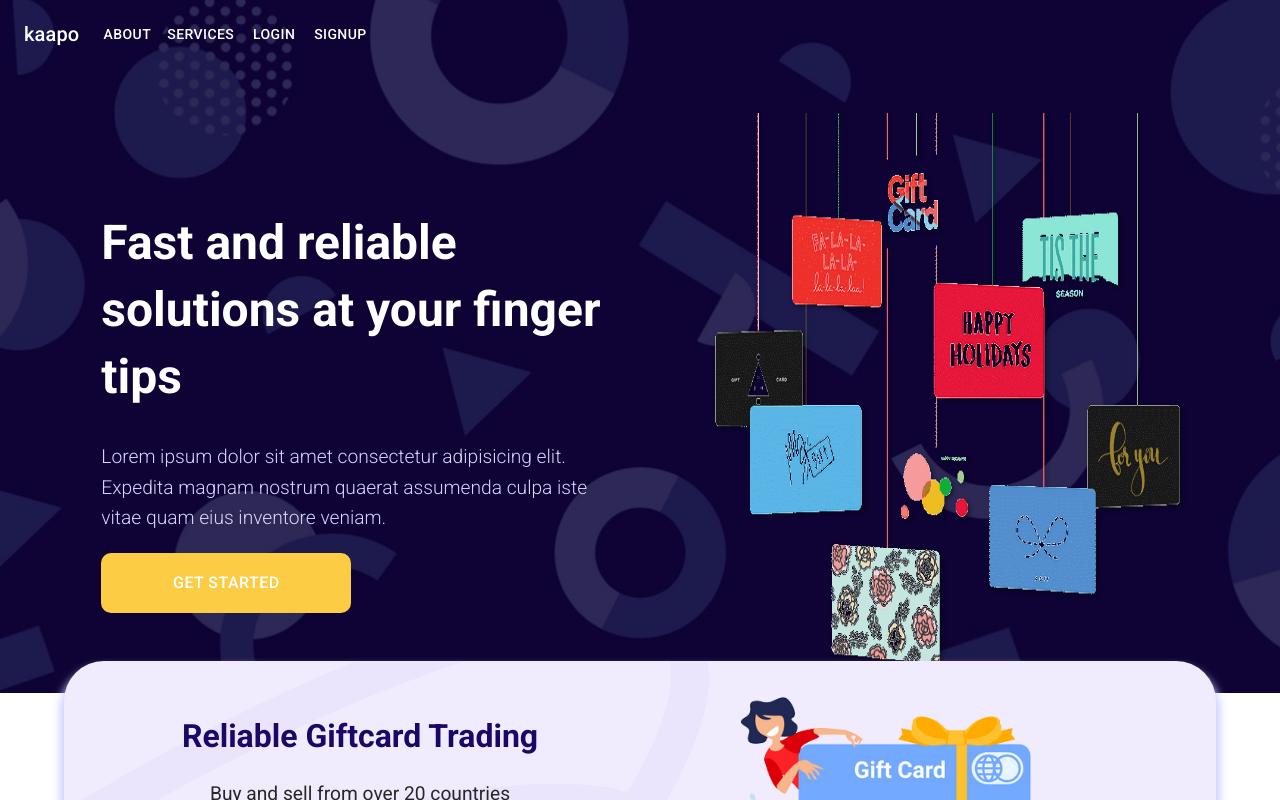
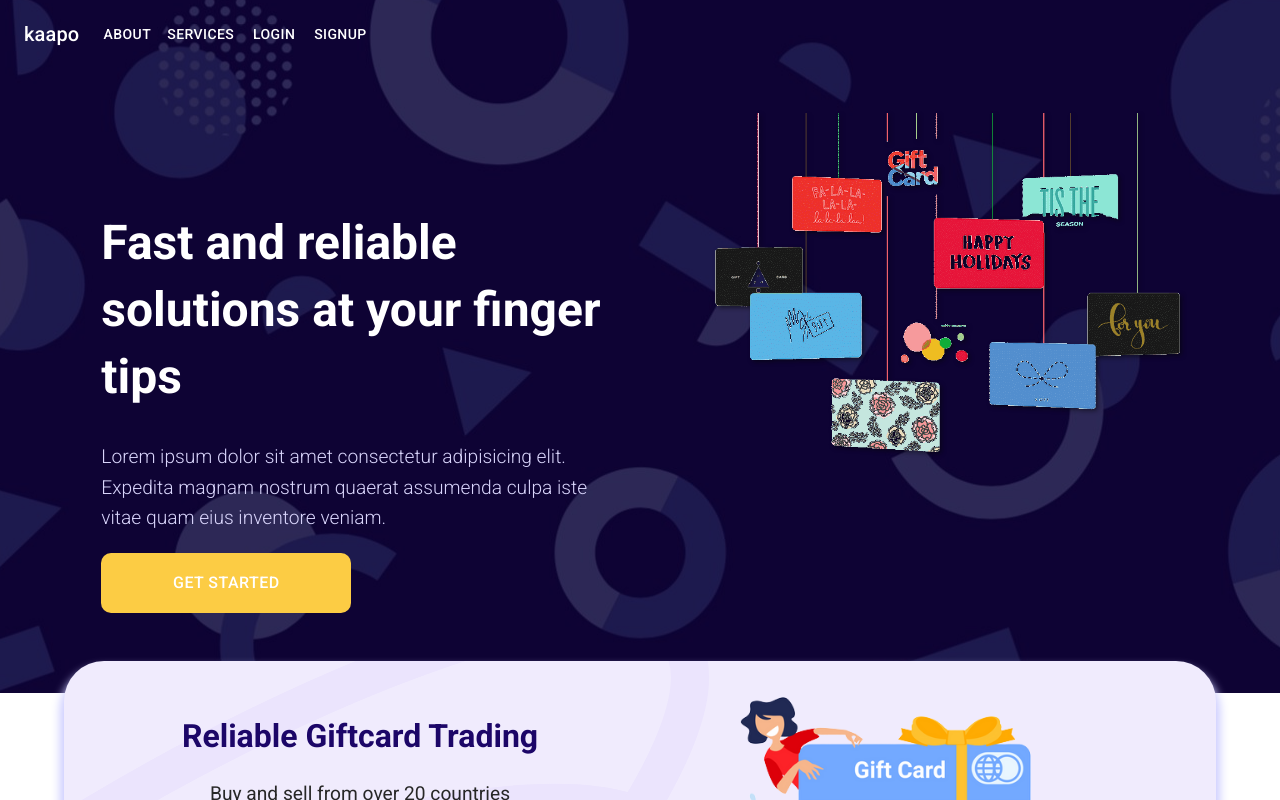
Before and after one commit to Talent-Roy/upgraded-fortnight, a React (Create React App) app: page / in a window 1280 px wide. Shown: the top 800 px of the page. Built offline with nearby package versions, Linux system fonts and the light colour scheme.

Commit message:
first commit

```diff
--- a/src/static/styles/components/page-header.scss
+++ b/src/static/styles/components/page-header.scss
@@ -1,5 +1,5 @@
 .page_header_cont {
-  height: fit-content;
+  height: 100%;
   width: 100%;
   margin-top: -100px;
   background: linear-gradient(rgba(0, 0, 0, 0.5), rgba(0, 0, 0, 0.5)),
@@ -22,14 +22,6 @@
     }
 
     .title {
-      //   color: rgba(255, 255, 255, 1);
-      //   font-size: 3em;
-      //   font-weight: 700;
-      //   line-height: 1.4em;
-      //   width: 100%;
-      //   padding: 0;
-      //   margin: 0;
-
       @media (min-width: 1280px) {
         margin-top: 1em;
       }
@@ -85,7 +77,7 @@
       margin: 0 auto;
       width: 100%;
       z-index: 900;
-      height: 100%;
+      height: fit-content;
       background-position: 100%;
       -webkit-filter: drop-shadow(2px 2px 2px rgba(3, 3, 3, 0.5));
       filter: drop-shadow(2px 2px 2px rgba(3, 3, 3, 0.5));
```
